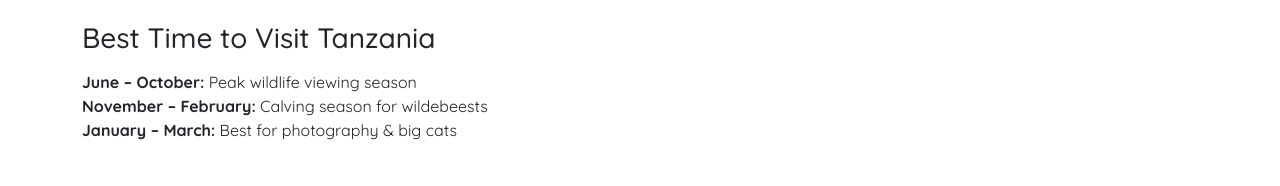
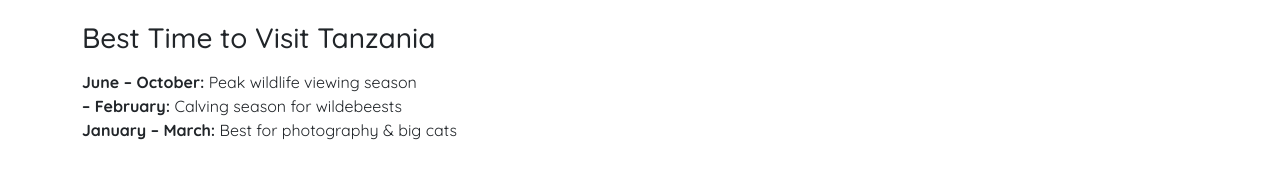
Before and after one commit to royotech-tz/TZ-VACATION, a plain HTML site: page blog1.html in a window 1280 px wide. Shown: the part 2140-2326 px from the top of the page. Drawn offline with nearby package versions, Linux system fonts and the light colour scheme; files whose address does not match are found by name.

Commit message:
Update blog titles for clarity and adjust content in blog1.html for accuracy

```diff
--- a/blog1.html
+++ b/blog1.html
@@ -537,7 +537,7 @@
                     <h3 class="mt-4">Best Time to Visit Tanzania</h3>
                     <ul class="modern-list mt-3">
                         <li><strong>June – October:</strong> Peak wildlife viewing season</li>
-                        <li><strong>November – February:</strong> Calving season for wildebeests</li>
+                        <li><strong> – February:</strong> Calving season for wildebeests</li>
                         <li><strong>January – March:</strong> Best for photography & big cats</li>
                     </ul>
 
```
Also changed, not shown: blog.html (+1 -1 lines).
